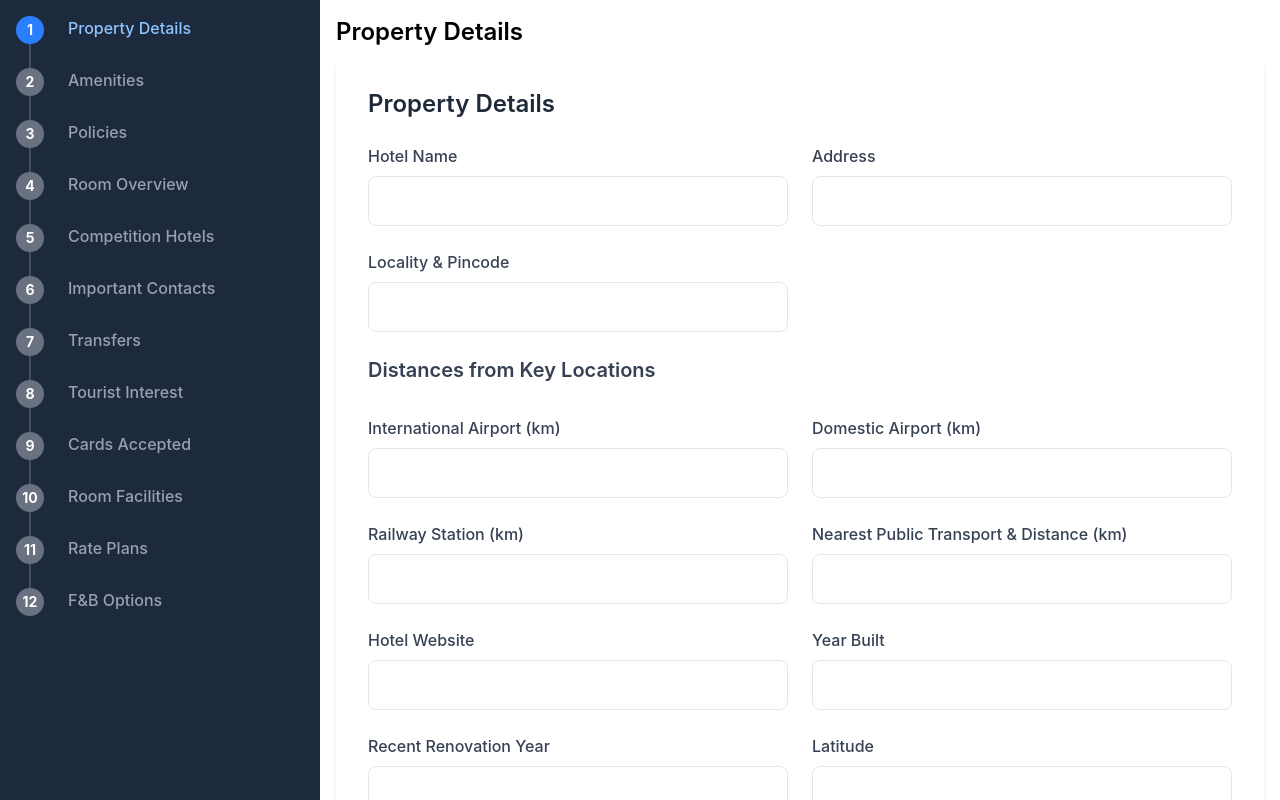
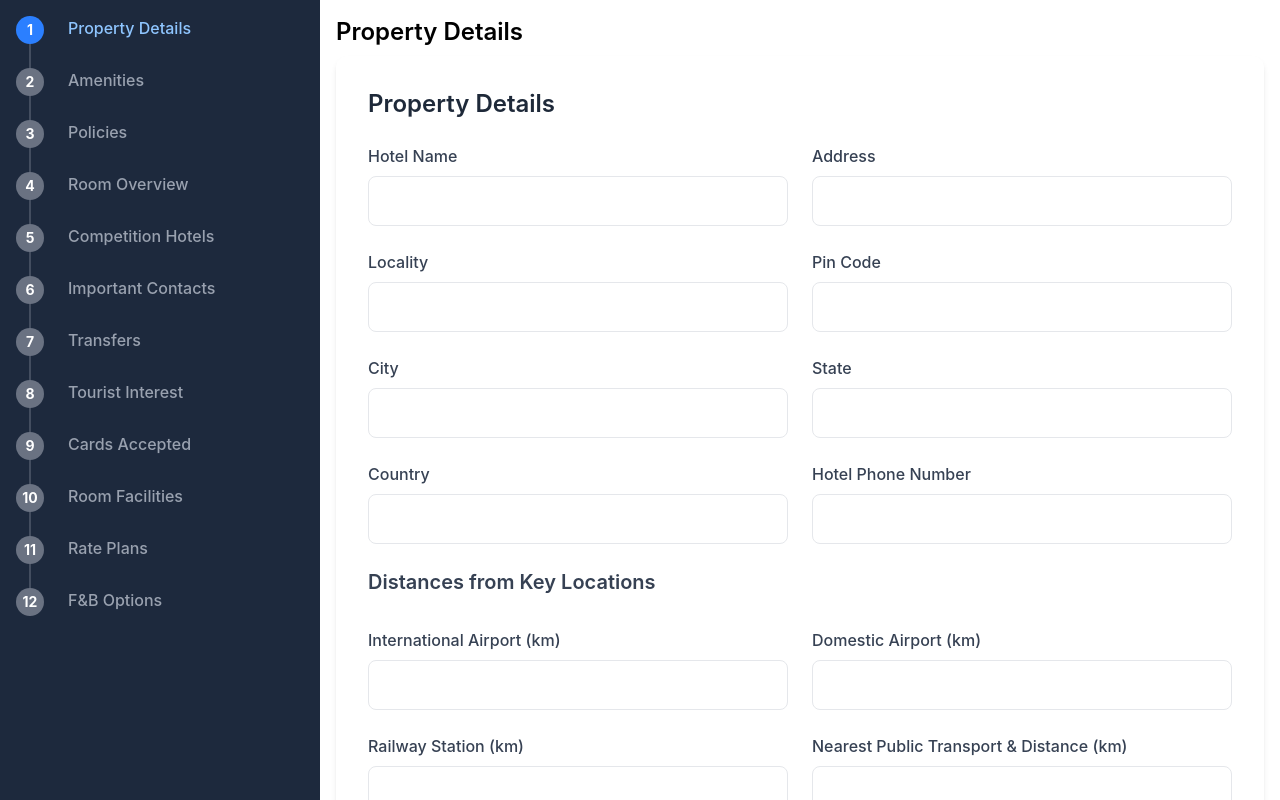
Before and after one commit to fielmente8777/on-boarding, a React (Create React App) app: page / in a window 1280 px wide. Built offline with nearby package versions, Linux system fonts and the light colour scheme.

Commit message:
added some fields in it

```diff
--- a/src/Pages/OnboardingForm.jsx
+++ b/src/Pages/OnboardingForm.jsx
@@ -304,7 +304,6 @@ const OnboardingForm = () => {
     }
   };
 
-
   useEffect(() => {
     const savedData = { ...defaultFormData };
     steps.forEach(({ key }) => {
--- a/src/components/Onboarding/PropertyDetails.jsx
+++ b/src/components/Onboarding/PropertyDetails.jsx
@@ -39,15 +39,15 @@ const PropertyDetails = ({ formData, handleChange }) => {
               ) : field.type === "select" ? (
                 <select
                   value={value}
-                  //   onChange={(e) =>
-                  //     handleChange("propertyDetails", field.key, e.target.value)
-                  //   }
+                    onChange={(e) =>
+                     handleChange("propertyDetails", field.key, e.target.value)
+                   }
                   className="border border-gray-300 rounded-lg px-4 py-2 focus:outline-none focus:ring-2 focus:ring-blue-500 transition"
                 >
                   <option value="">Select</option>
                   {field.options.map((opt) => (
                     <option key={opt} value={opt}>
-                      {opt} Star
+                      {field.key=== "starCategory" ? `${opt} Star` : opt}
                     </option>
                   ))}
                 </select>
@@ -56,6 +56,8 @@ const PropertyDetails = ({ formData, handleChange }) => {
                   type={field.type}
                   step={field.step || undefined}
                   value={value}
+                  minLength={field.minLength}
+                  maxLength={field.maxLength}
                   onChange={(e) =>
                     handleChange("propertyDetails", field.key, e.target.value)
                   }
--- a/src/constats/formInput.js
+++ b/src/constats/formInput.js
@@ -1,7 +1,13 @@
 export const propertyFields = [
   { key: "hotelName", label: "Hotel Name", type: "text" },
   { key: "address", label: "Address", type: "text" },
-  { key: "locality", label: "Locality & Pincode", type: "text" },
+  { key: "locality", label: "Locality ", type: "text" },
+  {key:"pinCode", label:"Pin Code", type:"text", maxLength:6},
+  {key:"city",label:"City",type:"text"},
+  {key:"state",label:"State",type:"text"},
+  {key:"country",label:"Country",type:"text"},
+  {key:"hotelPhone",label:"Hotel Phone Number",type:"text", minLength:10, maxLength:15},
+
 
   // Distances Group
   { group: "Distances from Key Locations" },
@@ -38,5 +44,6 @@ export const propertyFields = [
     options: ["1", "2", "3", "4", "5"],
   },
   { key: "accommodationType", label: "Type of Accommodation", type: "text" },
-  { key: "hotelDescription", label: "Hotel Description", type: "textarea" },
+  { key: "hotelDescription", label: "Hotel Description", type: "text" },
+  {key:"currency", label:"Currency", type:"select", options:["USD","INR","EUR","GBP","JPY","CNY","AUD","CAD","CHF","HKD"]},
 ];
```
Lines whose indentation alone changed are shown as unchanged.
